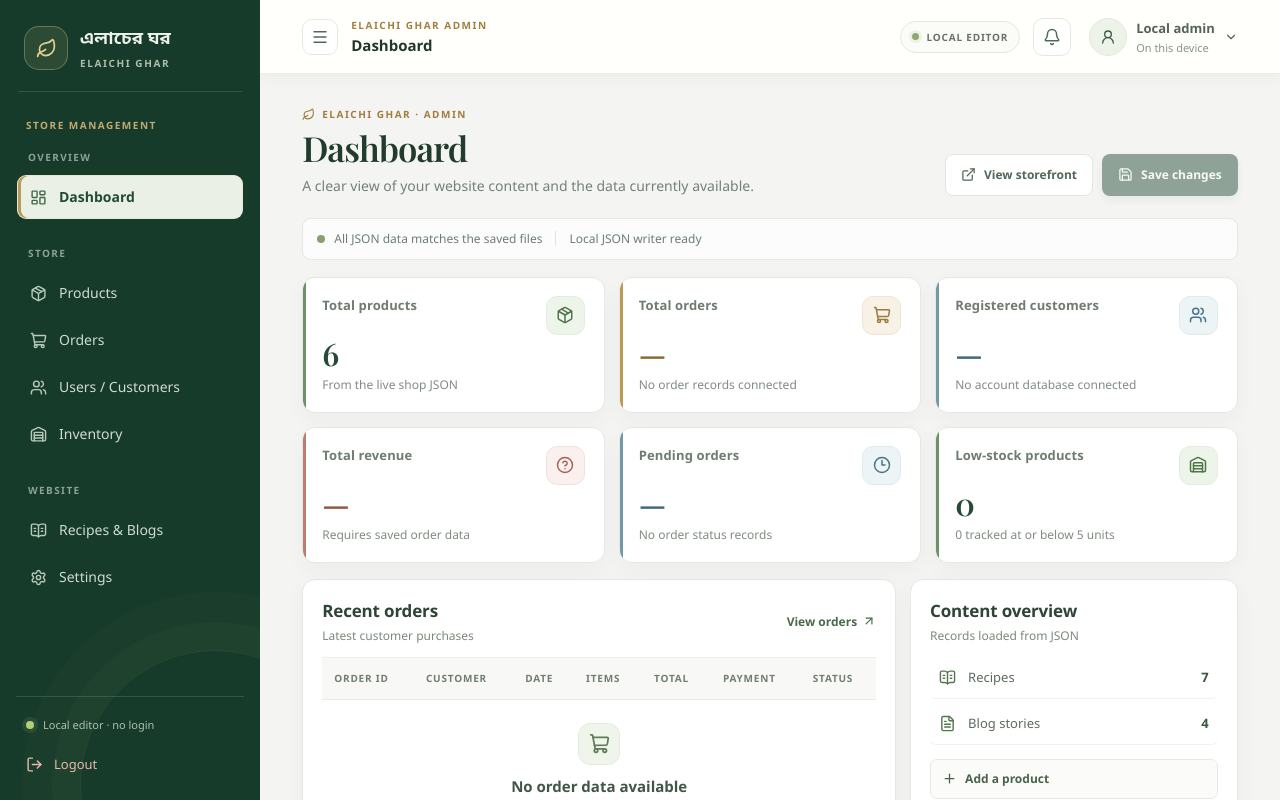
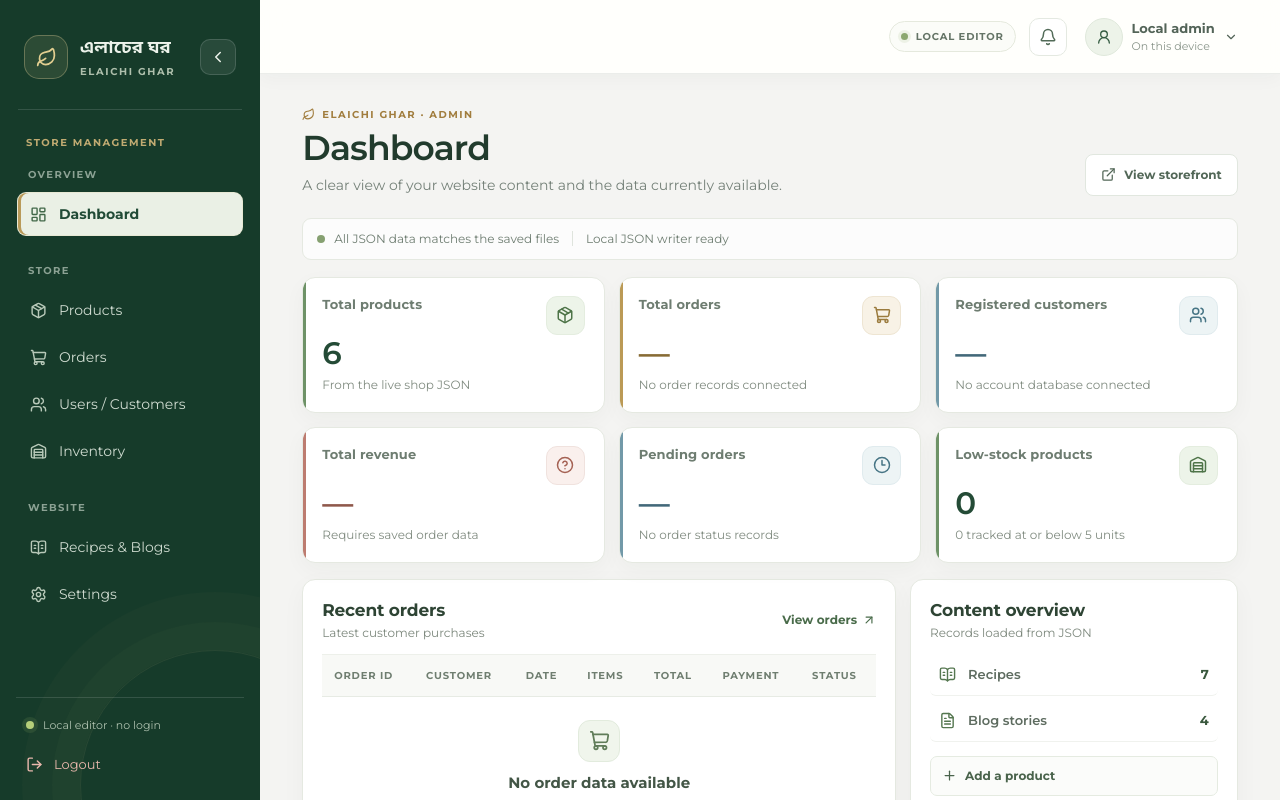
Before and after one commit to Neelpakhii/elacherr-ghor, a React (Vite) app: page /admin in a window 1280 px wide. Shown: the top 800 px of the page. Built offline with nearby package versions, Linux system fonts and the light colour scheme.

Commit message:
fix admin navbar and more

```diff
--- a/public/data/home.json
+++ b/public/data/home.json
@@ -18,7 +18,8 @@
       "name": "Purple Grade (8 mm & above) Cardamom",
       "price": 479,
       "originalPrice": 999,
-      "image": "/images/home/purple-card.webp"
+      "image": "/images/home/purple-card.webp",
+      "available": true
     },
     {
       "id": "pink",
--- a/src/admin-tool/AdminPage.jsx
+++ b/src/admin-tool/AdminPage.jsx
@@ -9,6 +9,8 @@ import {
     CircleAlert,
     CircleHelp,
     Clock3,
+    ChevronLeft,
+    ChevronRight,
     ExternalLink,
     Eye,
     FileText,
@@ -602,7 +604,10 @@ function AdminPage() {
         <div className={`admin-app ${desktopCollapsed ? "is-collapsed" : ""}`}>
             {mobileMenuOpen && <button className="admin-mobile-backdrop" type="button" aria-label="Close navigation" onClick={() => setMobileMenuOpen(false)} />}
             <aside className={`admin-sidebar ${mobileMenuOpen ? "is-open" : ""}`}>
-                <Link className="admin-brand" to="/" aria-label="Elaichi Ghar storefront"><span className="admin-brand__mark"><Leaf size={21} /></span><span className="admin-brand__text"><strong>এলাচের ঘর</strong><small>ELAICHI GHAR</small></span></Link>
+                <div className="admin-sidebar__header">
+                    <Link className="admin-brand" to="/" aria-label="Elaichi Ghar storefront"><span className="admin-brand__mark"><Leaf size={21} /></span><span className="admin-brand__text"><strong>এলাচের ঘর</strong><small>ELAICHI GHAR</small></span></Link>
+                    <button className="admin-icon-button admin-collapse-toggle admin-sidebar-collapse-toggle" type="button" aria-label={desktopCollapsed ? "Expand sidebar" : "Collapse sidebar"} onClick={() => setDesktopCollapsed((collapsed) => !collapsed)}>{desktopCollapsed ? <ChevronRight size={18} /> : <ChevronLeft size={18} />}</button>
+                </div>
                 <div className="admin-sidebar__label">STORE MANAGEMENT</div>
                 <nav className="admin-navigation" aria-label="Admin sections">
                     {SIDE_GROUPS.map((group) => <div className="admin-navigation__group" key={group.label}><p>{group.label}</p>{group.items.map(({ id, label, icon: Icon }) => <Link key={id} to={sectionLinks(id)} onClick={() => setMobileMenuOpen(false)} title={desktopCollapsed ? label : undefined} className={section === id ? "active" : ""} aria-current={section === id ? "page" : undefined}><Icon size={17} /><span>{label}</span></Link>)}</div>)}
@@ -612,7 +617,7 @@ function AdminPage() {
 
             <div className="admin-main">
                 <header className="admin-topbar">
-                    <div className="admin-topbar__left"><button className="admin-icon-button admin-menu-toggle" type="button" aria-label="Open navigation" onClick={() => setMobileMenuOpen((open) => !open)}><Menu size={19} /></button><button className="admin-icon-button admin-collapse-toggle" type="button" aria-label={desktopCollapsed ? "Expand sidebar" : "Collapse sidebar"} onClick={() => setDesktopCollapsed((collapsed) => !collapsed)}><Menu size={18} /></button><div><span className="admin-topbar__crumb">ELAICHI GHAR ADMIN</span><strong>{currentTitle}</strong></div></div>
+                    <div className="admin-topbar__left"><button className="admin-icon-button admin-menu-toggle" type="button" aria-label="Open navigation" onClick={() => setMobileMenuOpen((open) => !open)}><Menu size={19} /></button><div><span className="admin-topbar__crumb">ELAICHI GHAR ADMIN</span><strong>{currentTitle}</strong></div></div>
                     <div className="admin-topbar__actions">
                         <span className="admin-local-pill"><i />LOCAL EDITOR</span>
                         <div className="admin-popover-wrap"><button className="admin-icon-button admin-notification-button" type="button" aria-label={`${notificationCount} stock alerts`} onClick={() => { setNotificationsOpen((open) => !open); setProfileOpen(false); }}><Bell size={18} />{notificationCount > 0 && <i>{notificationCount}</i>}</button>{notificationsOpen && <div className="admin-popover admin-notifications"><strong>Stock notifications</strong>{lowStockProducts.length ? lowStockProducts.map((product) => <Link to="/admin/inventory" key={product.id} onClick={() => setNotificationsOpen(false)}><span>{product.name}</span><small>{product.stockQty} remaining</small></Link>) : <p>No low-stock alerts for tracked products.</p>}{outOfStockProducts.length > 0 && <small>{outOfStockProducts.length} product{outOfStockProducts.length === 1 ? " is" : "s are"} out of stock.</small>}</div>}</div>
@@ -621,7 +626,7 @@ function AdminPage() {
                 </header>
 
                 <main className="admin-content">
-                    <div className="admin-page-heading"><div><p className="admin-eyebrow"><Leaf size={13} /> ELAICHI GHAR · ADMIN</p><h1>{currentTitle}</h1><p className="admin-page-subtitle">{section === "dashboard" ? "A clear view of your website content and the data currently available." : PAGE_TITLES[section]}</p></div><div className="admin-page-actions"><Link className="admin-button admin-button--quiet" to="/" target="_blank"><ExternalLink size={15} /> View storefront</Link>{selectedFile && <button className="admin-button admin-button--quiet" type="button" onClick={() => downloadJson(selectedFile)}><FileText size={15} /> Download JSON</button>}<button className="admin-button admin-button--primary" type="button" onClick={saveChanges} disabled={!isDirty || isSaving}>{isSaving ? <span className="admin-spinner" /> : <Save size={15} />}{isSaving ? "Saving…" : "Save changes"}</button></div></div>
+                    <div className="admin-page-heading"><div><p className="admin-eyebrow"><Leaf size={13} /> ELAICHI GHAR · ADMIN</p><h1>{currentTitle}</h1><p className="admin-page-subtitle">{section === "dashboard" ? "A clear view of your website content and the data currently available." : PAGE_TITLES[section]}</p></div><div className="admin-page-actions"><Link className="admin-button admin-button--quiet" to="/" target="_blank"><ExternalLink size={15} /> View storefront</Link>{selectedFile && <button className="admin-button admin-button--quiet" type="button" onClick={() => downloadJson(selectedFile)}><FileText size={15} /> Download JSON</button>}{section !== "dashboard" && <button className="admin-button admin-button--primary" type="button" onClick={saveChanges} disabled={!isDirty || isSaving}>{isSaving ? <span className="admin-spinner" /> : <Save size={15} />}{isSaving ? "Saving…" : "Save changes"}</button>}</div></div>
 
                     <div className="admin-connection-bar"><span className={isDirty ? "admin-dot admin-dot--unsaved" : "admin-dot"} /><span>{isDirty ? "Unsaved changes" : "All JSON data matches the saved files"}</span><span className="admin-connection-bar__divider" /><span>{import.meta.env.DEV ? "Local JSON writer ready" : projectDirectory ? `Folder: ${projectDirectory.name}` : "Browser draft only"}</span>{!import.meta.env.DEV && <button type="button" onClick={connectFolder}>{projectDirectory ? "Change folder" : "Connect project folder"}</button>}<span className="admin-connection-bar__spacer" />{isDirty && <span className="admin-change-count">{changedFiles.length + deletedProductIds.length} file change{changedFiles.length + deletedProductIds.length === 1 ? "" : "s"}</span>}</div>
                     {notice && <div className="admin-toast" role="status"><Check size={16} />{notice}<button type="button" aria-label="Dismiss message" onClick={() => setNotice("")}><X size={15} /></button></div>}
--- a/src/admin-tool/admin.css
+++ b/src/admin-tool/admin.css
@@ -25,7 +25,7 @@
     --admin-type-page: clamp(2rem, 2.7vw, 2.65rem);
     --admin-leading-copy: 1.55;
     color: var(--admin-ink);
-    font-family: "DM Sans", "Segoe UI", Arial, sans-serif;
+    font-family: "Montserrat", "Segoe UI", Arial, sans-serif;
 }
 
 .admin-app *, .admin-app *::before, .admin-app *::after,
@@ -64,15 +64,27 @@
     content: "";
     pointer-events: none;
 }
+.admin-sidebar__header {
+    position: relative;
+    display: flex;
+    align-items: center;
+    justify-content: space-between;
+    gap: 8px;
+    min-height: 88px;
+    margin: 0 2px 18px;
+    padding: 0 6px 17px;
+    border-bottom: 1px solid rgba(255,255,255,.13);
+}
 .admin-brand {
     position: relative;
+    flex: 1;
+    min-width: 0;
     display: flex;
     align-items: center;
     gap: 12px;
     min-height: 70px;
-    margin: 0 2px 18px;
-    padding: 0 6px 17px;
-    border-bottom: 1px solid rgba(255,255,255,.13);
+    margin: 0;
+    padding: 0;
     color: inherit;
     text-decoration: none;
 }
@@ -121,7 +133,8 @@
 .admin-logout { min-height: 40px; display: flex; align-items: center; gap: 11px; padding: 0 10px; border-radius: 8px; color: #e9b8ad; text-decoration: none; font-size: 13px; }
 .admin-logout:hover { background: rgba(255,255,255,.06); color: #fff; }
 .is-collapsed .admin-sidebar { padding-right: 11px; padding-left: 11px; }
-.is-collapsed .admin-brand { justify-content: center; margin-right: 0; margin-left: 0; padding-right: 0; padding-left: 0; }
+.is-collapsed .admin-sidebar__header { flex-direction: column; justify-content: center; gap: 10px; min-height: unset; margin-right: 0; margin-left: 0; padding-right: 0; padding-left: 0; }
+.is-collapsed .admin-brand { flex: none; justify-content: center; margin-right: 0; margin-left: 0; padding-right: 0; padding-left: 0; }
 .is-collapsed .admin-brand__text, .is-collapsed .admin-sidebar__label, .is-collapsed .admin-navigation__group > p, .is-collapsed .admin-navigation__group > a span, .is-collapsed .admin-local-indicator, .is-collapsed .admin-logout span { display: none; }
 .is-collapsed .admin-navigation__group > a, .is-collapsed .admin-logout { justify-content: center; padding-right: 0; padding-left: 0; }
 
@@ -142,7 +155,7 @@
     backdrop-filter: blur(14px);
 }
 .admin-topbar__left, .admin-topbar__actions { display: flex; align-items: center; gap: 13px; }
-.admin-topbar__left > div { display: grid; gap: 3px; }
+.admin-topbar__left > div { display: none; }
 .admin-topbar__crumb { color: #a17f41; font-size: 10px; font-weight: 800; letter-spacing: .15em; }
 .admin-topbar__left strong { color: var(--admin-ink); font-size: 15px; font-weight: 700; }
 .admin-icon-button {
@@ -163,6 +176,8 @@
 .admin-icon-button--danger { color: #ae6156; }
 .admin-icon-button--danger:hover { border-color: #ecd0ca; background: #fff5f2; color: #a44337; }
 .admin-collapse-toggle { width: 36px; height: 36px; }
+.admin-sidebar-collapse-toggle { flex: 0 0 36px; border-color: rgba(255,255,255,.14); background: rgba(255,255,255,.08); color: #edf3eb; }
+.admin-sidebar-collapse-toggle:hover { border-color: rgba(255,255,255,.24); background: rgba(255,255,255,.15); color: #fff; }
 .admin-menu-toggle { display: none; }
 .admin-local-pill { display: inline-flex; align-items: center; gap: 8px; padding: 8px 11px; border: 1px solid #e5e9dd; border-radius: 999px; background: #fbfcf8; color: #647466; font-size: 10px; font-weight: 800; letter-spacing: .08em; }
 .admin-local-pill i { width: 7px; height: 7px; border-radius: 50%; background: #8ca870; box-shadow: 0 0 0 3px rgba(140,168,112,.13); }
@@ -185,10 +200,10 @@
 .admin-page-heading { display: flex; align-items: flex-end; justify-content: space-between; gap: 24px; margin-bottom: 22px; }
 .admin-page-heading > div:first-child { min-width: 0; }
 .admin-eyebrow { display: flex; align-items: center; gap: 7px; margin: 0 0 8px; color: #a17d3e; font-size: 10px; font-weight: 800; letter-spacing: .15em; line-height: 1.35; }
-.admin-page-heading h1 { margin: 0; color: #213b2d; font: 600 var(--admin-type-page)/1.08 "Playfair Display", Georgia, serif; letter-spacing: -.025em; }
+.admin-page-heading h1 { margin: 0; color: #213b2d; font: 600 var(--admin-type-page)/1.08 "Montserrat", "Segoe UI", Arial, sans-serif; letter-spacing: -.025em; }
 .admin-page-subtitle { margin: 8px 0 0; color: #748078; font-size: 14px; line-height: 1.5; }
 .admin-page-actions { display: flex; flex-wrap: wrap; align-items: center; justify-content: flex-end; gap: 9px; }
-.admin-button { min-height: 42px; display: inline-flex; align-items: center; justify-content: center; gap: 8px; padding: 0 15px; border: 1px solid transparent; border-radius: 8px; cursor: pointer; text-decoration: none; font: 700 12px/1.25 "DM Sans", "Segoe UI", Arial, sans-serif; white-space: nowrap; transition: background .16s ease, border-color .16s ease, color .16s ease, transform .16s ease, box-shadow .16s ease; }
+.admin-button { min-height: 42px; display: inline-flex; align-items: center; justify-content: center; gap: 8px; padding: 0 15px; border: 1px solid transparent; border-radius: 8px; cursor: pointer; text-decoration: none; font: 700 12px/1.25 "Montserrat", "Segoe UI", Arial, sans-serif; white-space: nowrap; transition: background .16s ease, border-color .16s ease, color .16s ease, transform .16s ease, box-shadow .16s ease; }
 .admin-button:active { transform: translateY(1px); }
 .admin-button:disabled { cursor: not-allowed; opacity: .48; }
 .admin-button--primary { background: var(--admin-green); color: #fff; box-shadow: 0 4px 10px rgba(32,75,54,.12); }
@@ -214,7 +229,7 @@
 .admin-stat::before { position: absolute; inset: 0 auto 0 0; width: 3px; background: #6e9267; content: ""; }
 .admin-stat__icon { width: 39px; height: 39px; grid-column: 2; grid-row: 1 / span 2; display: grid; place-items: center; border: 1px solid #e4eddf; border-radius: 11px; background: #edf4e9; color: #4e7448; }
 .admin-stat__label { grid-column: 1; grid-row: 1; color: #6e7d71; font-size: 13px; font-weight: 650; letter-spacing: .01em; }
-.admin-stat strong { align-self: end; grid-column: 1; grid-row: 2; color: #244b36; font: 600 31px/1.05 "Playfair Display", Georgia, serif; }
+.admin-stat strong { align-self: end; grid-column: 1; grid-row: 2; color: #244b36; font: 600 31px/1.05 "Montserrat", "Segoe UI", Arial, sans-serif; }
 .admin-stat small { grid-column: 1 / -1; color: #818c81; font-size: 12px; line-height: 1.4; }
 .admin-stat--gold::before { background: #bb9a56; }
 .admin-stat--gold .admin-stat__icon { border-color: #eee5d2; background: #f8f2e6; color: #9b7b3d; }
@@ -273,9 +288,9 @@
 .admin-toolbar { display: flex; align-items: center; flex-wrap: wrap; gap: 10px; padding: 15px 17px; border-bottom: 1px solid #edf0eb; }
 .admin-search-field { min-width: 210px; min-height: 42px; flex: 1 1 230px; display: flex; align-items: center; gap: 9px; padding: 0 12px; border: 1px solid #e1e7df; border-radius: 7px; background: #fff; color: #718071; }
 .admin-search-field:focus-within { border-color: #a8baa1; box-shadow: 0 0 0 3px rgba(62,107,65,.08); }
-.admin-search-field input { width: 100%; min-width: 0; height: 40px; border: 0; outline: none; background: transparent; color: #34483a; font: 400 14px "DM Sans", "Segoe UI", Arial, sans-serif; }
+.admin-search-field input { width: 100%; min-width: 0; height: 40px; border: 0; outline: none; background: transparent; color: #34483a; font: 400 14px "Montserrat", "Segoe UI", Arial, sans-serif; }
 .admin-search-field input::placeholder { color: #9aa299; }
-.admin-toolbar > select { min-height: 42px; max-width: 190px; padding: 0 11px; border: 1px solid #e1e7df; border-radius: 7px; background: #fff; color: #617062; font: 600 12px "DM Sans", "Segoe UI", Arial, sans-serif; }
+.admin-toolbar > select { min-height: 42px; max-width: 190px; padding: 0 11px; border: 1px solid #e1e7df; border-radius: 7px; background: #fff; color: #617062; font: 600 12px "Montserrat", "Segoe UI", Arial, sans-serif; }
 .admin-toolbar > .admin-button { flex: none; }
 .admin-data-source-note { display: block; margin: 0; padding: 12px 17px; border-bottom: 1px solid #edf0eb; background: #fbfcfa; color: #6f7d70; font-size: 12px; line-height: 1.55; }
 .admin-data-source-note > svg { display: inline-block; margin-right: 7px; color: #738a5d; vertical-align: -2px; }
@@ -305,14 +320,14 @@
 .admin-tag--neutral { background: #eef0ed; color: #788278; }
 .admin-threshold-badge { display: inline-flex; align-items: center; gap: 7px; padding: 9px 11px; border: 1px solid #e7ebe4; border-radius: 7px; background: #fff; color: #69766a; font-size: 12px; }
 .admin-stock-input { display: flex; align-items: center; gap: 7px; color: #7b887d; font-size: 12px; }
-.admin-stock-input input { width: 96px; min-height: 36px; padding: 0 9px; border: 1px solid #dfe6dc; border-radius: 6px; outline: 0; background: #fff; color: #354a3a; font: 600 13px "DM Sans", "Segoe UI", Arial, sans-serif; }
+.admin-stock-input input { width: 96px; min-height: 36px; padding: 0 9px; border: 1px solid #dfe6dc; border-radius: 6px; outline: 0; background: #fff; color: #354a3a; font: 600 13px "Montserrat", "Segoe UI", Arial, sans-serif; }
 .admin-stock-input input:focus { border-color: #9cb493; box-shadow: 0 0 0 3px rgba(62,107,65,.08); }
 .admin-stock-input input::placeholder { color: #929c92; font-size: 11px; }
 .admin-inventory-save-hint { margin: 0; padding: 13px 17px 16px; color: #778477; font-size: 12px; line-height: 1.55; }
 .admin-inventory-save-hint strong { color: #516a4f; }
 .admin-editorial-tabs { display: flex; align-items: center; justify-content: space-between; gap: 12px; padding: 14px 17px; border-bottom: 1px solid #edf0eb; }
 .admin-editorial-tabs > div { display: flex; gap: 5px; }
-.admin-editorial-tabs > div button { min-height: 38px; display: inline-flex; align-items: center; gap: 7px; padding: 0 12px; border: 1px solid transparent; border-radius: 7px; background: transparent; color: #768176; cursor: pointer; font: 700 12px "DM Sans", "Segoe UI", Arial, sans-serif; }
+.admin-editorial-tabs > div button { min-height: 38px; display: inline-flex; align-items: center; gap: 7px; padding: 0 12px; border: 1px solid transparent; border-radius: 7px; background: transparent; color: #768176; cursor: pointer; font: 700 12px "Montserrat", "Segoe UI", Arial, sans-serif; }
 .admin-editorial-tabs > div button.is-active { border-color: #dfe8db; background: #edf4e9; color: #3f6542; }
 .admin-editorial-tabs b { padding: 2px 6px; border-radius: 999px; background: rgba(54,93,56,.1); font-size: 11px; }
 .admin-editorial-tabs > .admin-button { flex: none; }
@@ -324,7 +339,7 @@
 .admin-settings-card .admin-form-field { margin: 10px 0 15px; }
 .admin-form-field { min-width: 0; display: flex; flex-direction: column; gap: 7px; color: #5d6b5f; font-size: 13px; font-weight: 700; line-height: 1.4; }
 .admin-form-field > span b { color: #b85f4c; }
-.admin-form-field input, .admin-form-field textarea, .admin-form-field select { width: 100%; min-height: 42px; padding: 9px 11px; border: 1px solid #e0e6de; border-radius: 7px; outline: 0; background: #fbfcfa; color: #34483a; font: 400 14px "DM Sans", "Segoe UI", Arial, sans-serif; }
+.admin-form-field input, .admin-form-field textarea, .admin-form-field select { width: 100%; min-height: 42px; padding: 9px 11px; border: 1px solid #e0e6de; border-radius: 7px; outline: 0; background: #fbfcfa; color: #34483a; font: 400 14px "Montserrat", "Segoe UI", Arial, sans-serif; }
 .admin-form-field textarea { min-height: 84px; resize: vertical; line-height: 1.55; }
 .admin-form-field input:focus, .admin-form-field textarea:focus, .admin-form-field select:focus { border-color: #9db395; box-shadow: 0 0 0 3px rgba(57,105,69,.08); }
 .admin-form-field small { color: #758276; font-size: 12px; font-weight: 400; line-height: 1.55; }
@@ -342,7 +357,7 @@
 .admin-root-fields { display: grid; grid-template-columns: repeat(2, minmax(0, 1fr)); align-items: start; gap: 10px; }
 .admin-field { min-width: 0; display: flex; flex-direction: column; gap: 8px; padding: 12px; border: 1px solid #e7ebe5; border-radius: 8px; background: #fff; color: #687469; font-size: 12px; font-weight: 700; }
 .admin-field > span:first-child { overflow: hidden; text-overflow: ellipsis; white-space: nowrap; }
-.admin-field input, .admin-field textarea { width: 100%; min-height: 40px; padding: 8px 10px; border: 1px solid #e1e6df; border-radius: 6px; outline: none; background: #fbfcfa; color: #33483a; font: 400 13px/1.5 "DM Sans", "Segoe UI", Arial, sans-serif; }
+.admin-field input, .admin-field textarea { width: 100%; min-height: 40px; padding: 8px 10px; border: 1px solid #e1e6df; border-radius: 6px; outline: none; background: #fbfcfa; color: #33483a; font: 400 13px/1.5 "Montserrat", "Segoe UI", Arial, sans-serif; }
 .admin-field textarea { min-height: 75px; resize: vertical; }
 .admin-field input:focus, .admin-field textarea:focus { border-color: #9bb198; box-shadow: 0 0 0 3px rgba(57,105,69,.08); }
 .admin-field--wide { grid-column: 1 / -1; }
@@ -372,12 +387,12 @@
 .admin-entry-index { color: #879287; font-size: 11px; font-weight: 500; }
 .admin-array-primitive { display: grid; grid-template-columns: minmax(0, 1fr) auto; align-items: center; gap: 7px; }
 .admin-array-primitive .admin-field { padding: 9px 10px; }
-.admin-remove-button { justify-self: end; padding: 8px 9px; border: 0; border-radius: 6px; background: #fff3f0; color: #a46053; cursor: pointer; font: 700 11px "DM Sans", "Segoe UI", Arial, sans-serif; }
+.admin-remove-button { justify-self: end; padding: 8px 9px; border: 0; border-radius: 6px; background: #fff3f0; color: #a46053; cursor: pointer; font: 700 11px "Montserrat", "Segoe UI", Arial, sans-serif; }
 .admin-remove-button:hover { background: #fbe5df; }
-.admin-add-button { justify-self: start; min-height: 36px; padding: 0 11px; border: 1px dashed #bdcbbb; border-radius: 6px; background: #f6f8f3; color: #4f6b50; cursor: pointer; font: 700 11px "DM Sans", "Segoe UI", Arial, sans-serif; }
+.admin-add-button { justify-self: start; min-height: 36px; padding: 0 11px; border: 1px dashed #bdcbbb; border-radius: 6px; background: #f6f8f3; color: #4f6b50; cursor: pointer; font: 700 11px "Montserrat", "Segoe UI", Arial, sans-serif; }
 .admin-add-button:hover { border-color: #829b7c; background: #edf3e9; }
 .admin-add-field { grid-column: 1 / -1; display: flex; align-items: center; flex-wrap: wrap; gap: 7px; padding-top: 3px; }
-.admin-add-field input, .admin-add-field select { min-height: 38px; padding: 7px 9px; border: 1px solid #e1e5df; border-radius: 6px; outline: none; background: #fff; color: #526357; font: 600 12px "DM Sans", "Segoe UI", Arial, sans-serif; }
+.admin-add-field input, .admin-add-field select { min-height: 38px; padding: 7px 9px; border: 1px solid #e1e5df; border-radius: 6px; outline: none; background: #fff; color: #526357; font: 600 12px "Montserrat", "Segoe UI", Arial, sans-serif; }
 .admin-add-field input { width: min(230px, 65%); }
 .admin-add-field button:disabled { cursor: not-allowed; opacity: .5; }
 
@@ -386,7 +401,7 @@
 .admin-modal { width: min(570px, 100%); max-height: min(90vh, 900px); overflow: auto; padding: 22px; border: 1px solid #e4e8e0; border-radius: 15px; background: #fcfdf9; box-shadow: 0 28px 80px rgba(13,32,19,.3); }
 .admin-modal--wide { width: min(900px, 100%); }
 .admin-modal__header { display: flex; align-items: center; justify-content: space-between; gap: 12px; margin-bottom: 17px; }
-.admin-modal__header h2 { margin: 0; color: #2d4233; font: 600 24px/1.2 "Playfair Display", Georgia, serif; }
+.admin-modal__header h2 { margin: 0; color: #2d4233; font: 600 24px/1.2 "Montserrat", "Segoe UI", Arial, sans-serif; }
 .admin-modal__header .admin-eyebrow { margin-bottom: 6px; }
 .admin-form-grid { display: grid; grid-template-columns: repeat(2, minmax(0, 1fr)); gap: 13px; }
 .admin-form-field--wide { grid-column: 1 / -1; }
@@ -398,7 +413,7 @@
 .admin-preview-modal { width: min(680px, 100%); }
 .admin-preview-image { width: 100%; max-height: 280px; display: block; border-radius: 9px; background: #f1f3ed; object-fit: cover; }
 .admin-preview-copy { padding: 15px 2px 5px; color: #5f6b61; font-size: 14px; line-height: 1.7; white-space: pre-line; }
-.admin-preview-copy h3 { margin: 0 0 9px; color: #2e4334; font: 600 30px/1.2 "Playfair Display", Georgia, serif; }
+.admin-preview-copy h3 { margin: 0 0 9px; color: #2e4334; font: 600 30px/1.2 "Montserrat", "Segoe UI", Arial, sans-serif; }
 .admin-preview-copy h4 { margin: 15px 0 6px; color: #384d3c; font-size: 16px; }
 .admin-preview-copy > p { margin: 8px 0; }
 .admin-preview-copy ul { padding-left: 19px; }
@@ -407,7 +422,7 @@
 .admin-state-page { min-height: 100vh; display: grid; place-items: center; padding: 26px; background: var(--admin-canvas); }
 .admin-state-card { max-width: 540px; padding: 38px; border: 1px solid var(--admin-border); border-radius: 16px; background: #fff; box-shadow: 0 12px 38px rgba(31,51,37,.07); text-align: center; }
 .admin-state-card > svg { color: #648157; }
-.admin-state-card h1 { color: #304635; font: 600 32px/1.15 "Playfair Display", Georgia, serif; }
+.admin-state-card h1 { color: #304635; font: 600 32px/1.15 "Montserrat", "Segoe UI", Arial, sans-serif; }
 .admin-state-card p { color: #758075; font-size: 14px; line-height: 1.55; }
 .admin-mobile-backdrop { display: none; }
 
@@ -433,6 +448,8 @@
     .admin-app, .admin-app.is-collapsed { display: block; }
     .admin-sidebar { position: fixed; inset: 0 auto 0 0; width: min(300px, 86vw); height: 100dvh; padding: 20px 16px 15px; transform: translateX(-105%); transition: transform .2s ease; box-shadow: 18px 0 46px rgba(18,36,23,.22); }
     .admin-sidebar.is-open { transform: translateX(0); }
+    .admin-sidebar__header, .is-collapsed .admin-sidebar__header { flex-direction: row; justify-content: space-between; gap: 12px; min-height: 88px; margin: 0 2px 18px; padding: 0 6px 17px; }
+    .is-collapsed .admin-brand { flex: 1; }
     .is-collapsed .admin-brand { justify-content: flex-start; }
     .is-collapsed .admin-brand__text, .is-collapsed .admin-sidebar__label, .is-collapsed .admin-navigation__group > p, .is-collapsed .admin-navigation__group > a span, .is-collapsed .admin-local-indicator, .is-collapsed .admin-logout span { display: revert; }
     .is-collapsed .admin-navigation__group > a, .is-collapsed .admin-logout { justify-content: flex-start; padding-right: 12px; padding-left: 12px; }
```
